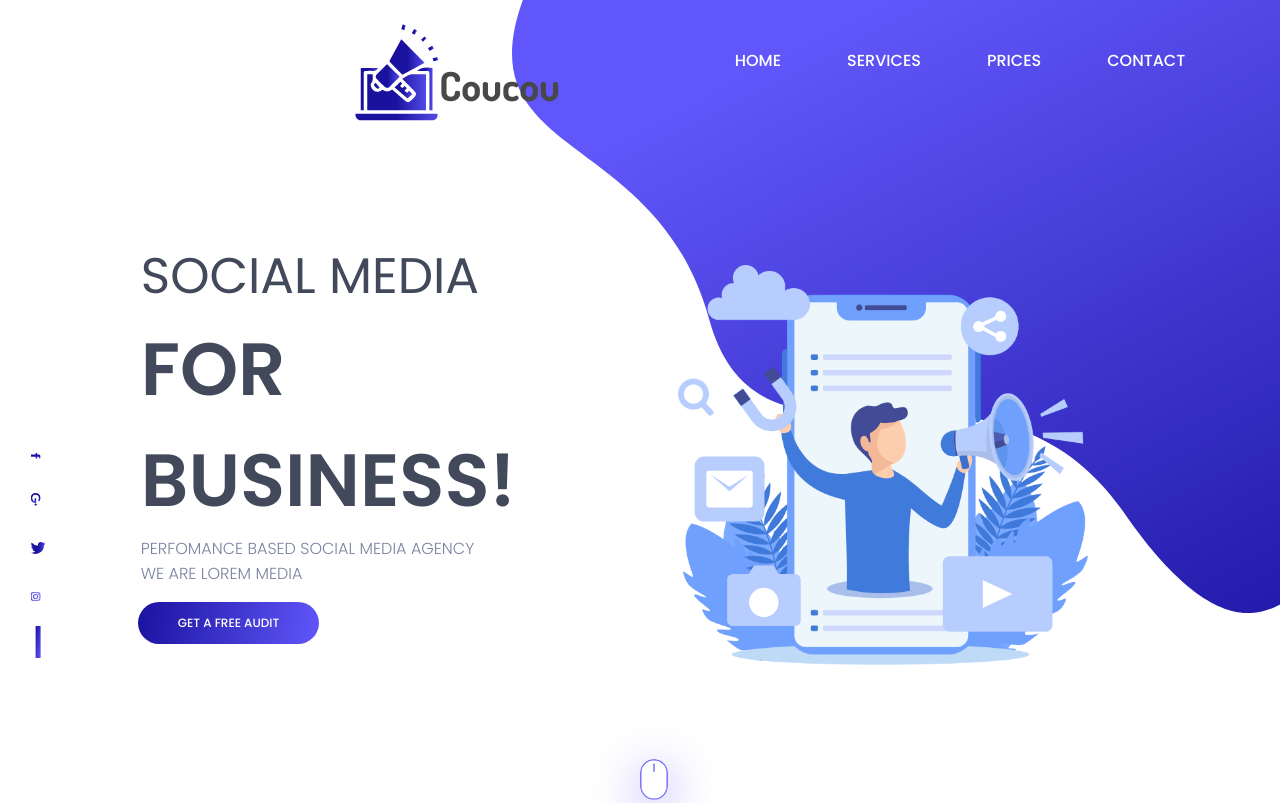
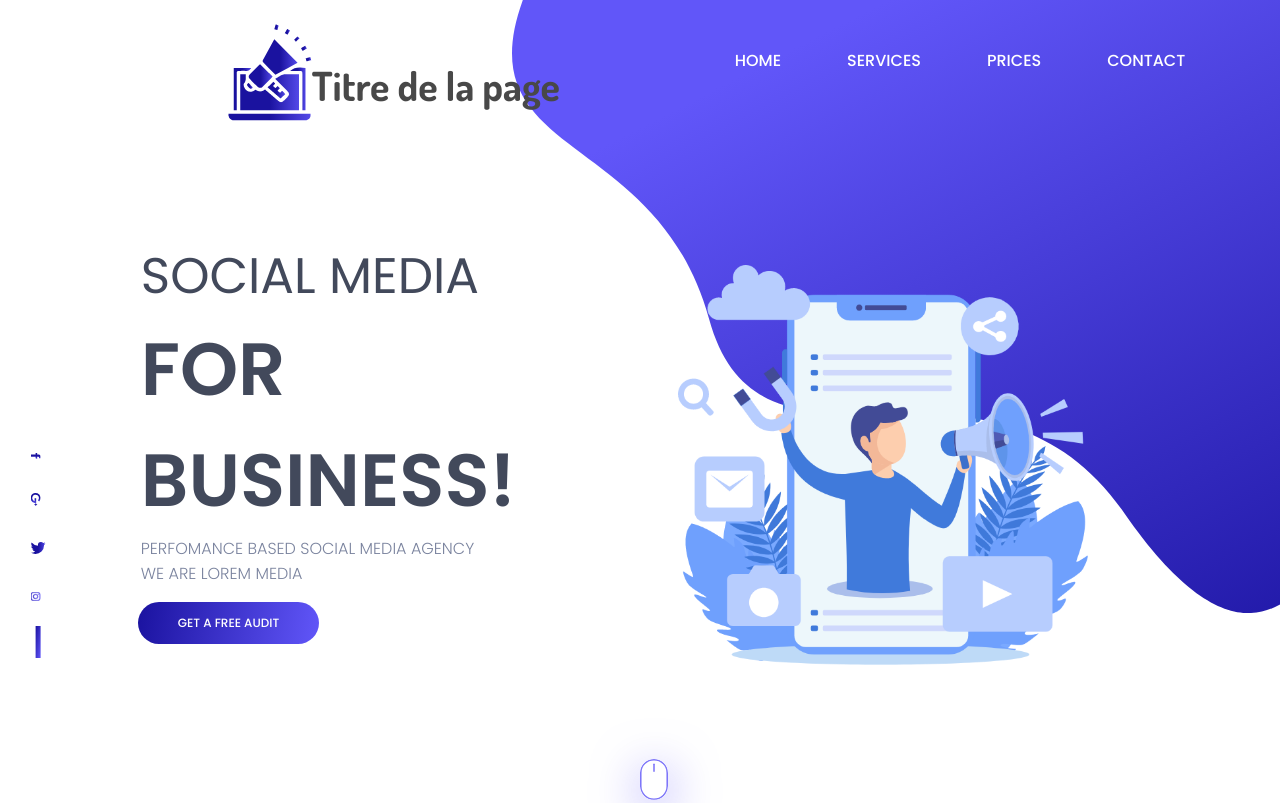
Before and after one commit to SofianSLIMANI/test-vercel, a website: page index.html in a window 1280 px wide. Shown: the top 803 px of the page. Drawn offline with Linux system fonts and the light colour scheme.

Commit message:
Update title

```diff
--- a/index.html
+++ b/index.html
@@ -34,7 +34,7 @@
         <div class="flex center">
             <div class="d75">
                 <img src="./img/logo.png" alt="Logo marketing">
-                <p class="market">Coucou</p>
+                <p class="market">Titre de la page</p>
             </div>
         </div>
 
```
